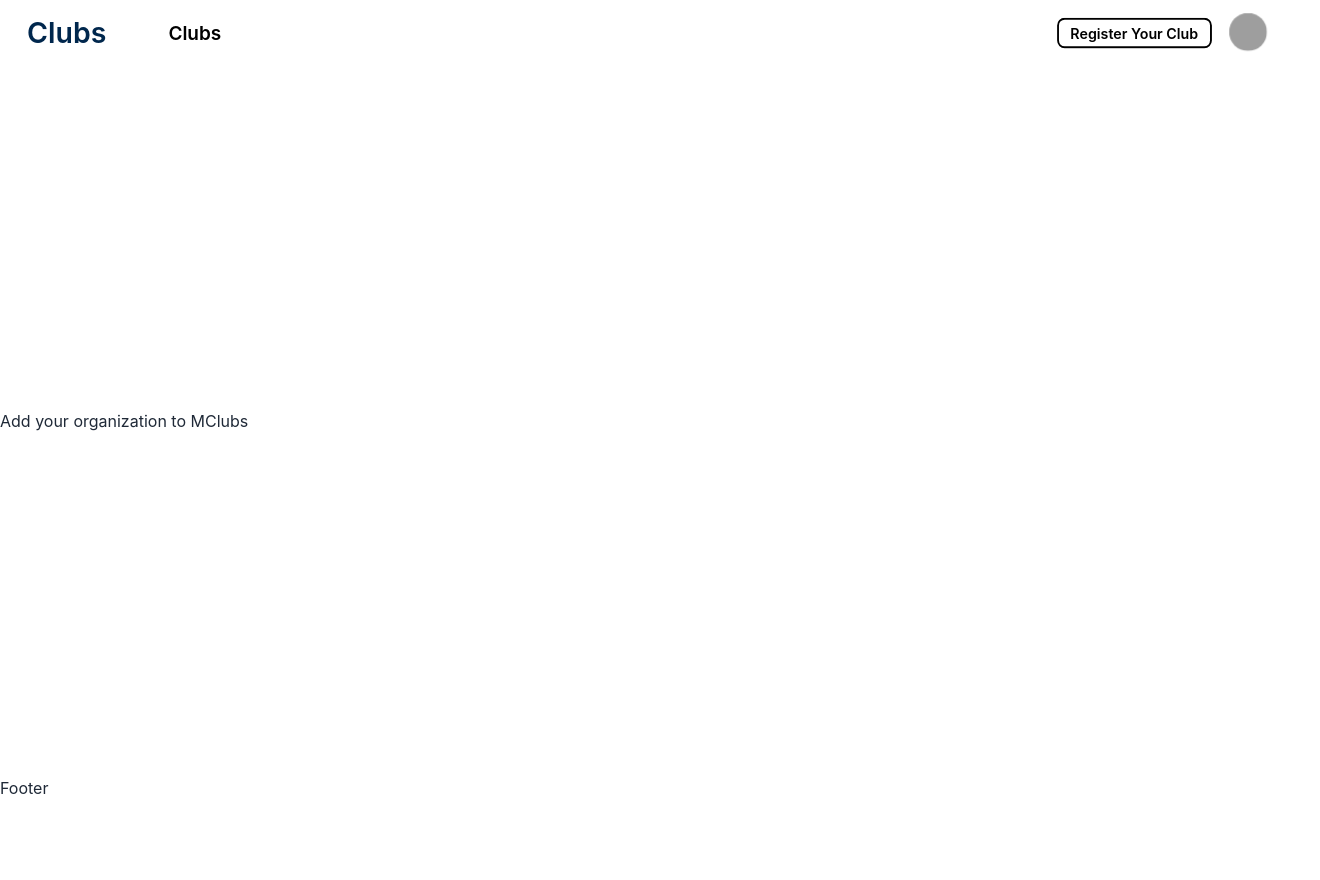
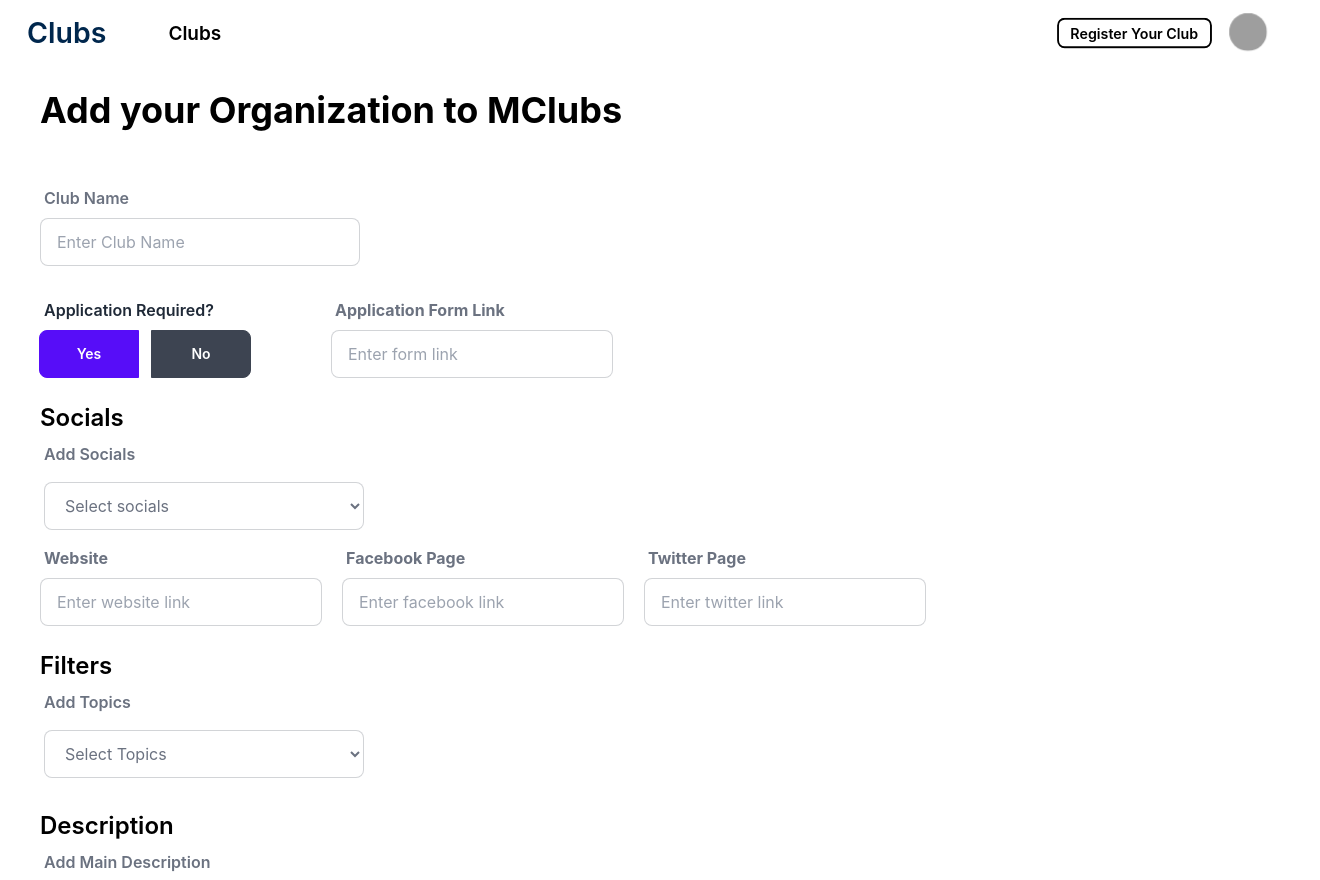
Before and after one commit to void-tech-um/mclubs, a React app: page /clubs/new in a window 1280 px wide. Shown: the top 880 px of the page, 1320 px wide, since content can reach past the window. Before the commit the page ends 800 px from the top, so only its background shows below. Built offline with nearby package versions, Linux system fonts and the light colour scheme; grey boxes are pictures that could not be loaded; the HTML template or start-up script is replaced by a standard one.

Commit message:
added more to club pages

```diff
--- a/src/app/pages/clubs/ClubSignUp.tsx
+++ b/src/app/pages/clubs/ClubSignUp.tsx
@@ -1,7 +1,178 @@
 import React from "react";
+import Button from "../../components/shared/Button";
 
 function ClubSignUp() {
-  return <div>Add your organization to MClubs</div>;
+  return (
+    <div className="ml-10">
+      <br></br>
+      <h1 className="normal-case text-4xl font-bold text-black text-">
+        Add your Organization to MClubs
+      </h1>
+      <br></br>
+      <br></br>
+      {/* start of the form */}
+      <div className="form-control w-screen">
+        <label className="label">
+          <span className="label-text-1.5xl text-gray-500 font-semibold">
+            Club Name
+          </span>
+        </label>
+        <input
+          type="text"
+          placeholder="Enter Club Name"
+          className="input input-bordered w-full max-w-xs"
+        />
+        <br></br>
+
+        {/* flex for application stuff */}
+        <div style={{ display: "flex" }}>
+          <div className="mr-20">
+            <label className="label font-semibold">Application Required?</label>
+            <div className="btn-group">
+              <input
+                type="radio"
+                name="options"
+                data-title="Yes"
+                className="btn btn-wide mr-3 w-[100px]"
+                checked
+              />
+              <input
+                type="radio"
+                name="options"
+                data-title="No"
+                className="btn btn-wide w-[100px]"
+              />
+            </div>
+          </div>
+
+          <div>
+            <label className="label">
+              <span className="label-text-1.5xl text-gray-500 font-bold">
+                Application Form Link
+              </span>
+            </label>
+            <input
+              type="text"
+              placeholder="Enter form link"
+              className="input input-bordered w-full max-w-xs"
+            />
+          </div>
+        </div>
+        <br></br>
+
+        <h1 className="normal-case text-2xl font-semibold text-black">
+          Socials
+        </h1>
+        <label className="label">
+          <span className="label-text-1.5xl text-gray-500 font-semibold">
+            Add Socials
+          </span>
+        </label>
+        <label className="label">
+          <select className="text-gray-500 input input-bordered w-full max-w-xs">
+            <option selected disabled hidden>
+              Select socials
+            </option>
+            <option value="Instagram">Instagram</option>
+            <option value="Twitter">Twitter</option>
+            <option value="Facebook">Facebook</option>
+            <option value="Tiktok">Tiktok</option>
+          </select>
+        </label>
+
+        {/* flex for social stuff */}
+        <div style={{ display: "flex" }}>
+          <div className="mr-5">
+            <label className="label">
+              <span className="label-text-1.5xl text-gray-500 font-bold">
+                Website
+              </span>
+            </label>
+            <input
+              type="text"
+              placeholder="Enter website link"
+              className="input input-bordered w-full max-w-xs"
+            />
+          </div>
+          <div className="mr-5">
+            <label className="label">
+              <span className="label-text-1.5xl text-gray-500 font-bold">
+                Facebook Page
+              </span>
+            </label>
+            <input
+              type="text"
+              placeholder="Enter facebook link"
+              className="input input-bordered w-full max-w-xs"
+            />
+          </div>
+          <div>
+            <label className="label">
+              <span className="label-text-1.5xl text-gray-500 font-bold">
+                Twitter Page
+              </span>
+            </label>
+            <input
+              type="text"
+              placeholder="Enter twitter link"
+              className="input input-bordered w-full max-w-xs"
+            />
+          </div>
+        </div>
+        <br></br>
+
+        {/* NOT DONE WE NEED TO CODE IN THE FILTERS TO SHOW UP */}
+        <h1 className="normal-case text-2xl font-semibold text-black">
+          Filters
+        </h1>
+        <label className="label">
+          <span className="label-text-1xl text-gray-500 font-semibold">
+            Add Topics
+          </span>
+        </label>
+
+        <label className="label">
+          <select className="text-gray-500 input input-bordered w-full max-w-xs">
+            <option selected disabled hidden>
+              Select Topics
+            </option>
+            <option value="Instagram">Filter1</option>
+            <option value="Twitter">Filter2</option>
+            <option value="Facebook">Filter3</option>
+            <option value="Tiktok">Filter4</option>
+          </select>
+        </label>
+        <br></br>
+
+        {/* DESCRIPTION GOES HERE*/}
+        <h1 className="normal-case text-2xl font-semibold text-black">
+          Description
+        </h1>
+        <label className="label">
+          <span className="label-text-1.5xl text-gray-500 font-semibold">
+            Add Main Description
+          </span>
+        </label>
+
+        <textarea
+          className="textarea textarea-bordered w-[1000px]"
+          placeholder="Write a full description for your club"
+        ></textarea>
+        <br></br>
+        <label className="label">
+          <span className="label-text-1.5xl text-gray-500 font-bold">
+            Add Preview Description
+          </span>
+        </label>
+        <input
+          type="text"
+          placeholder="Write a brief, one-sentence description for your club"
+          className="input input-bordered w-[1000px]"
+        />
+      </div>{" "}
+      {/* end of form */}
+    </div>
+  );
 }
 
 export default ClubSignUp;
```
